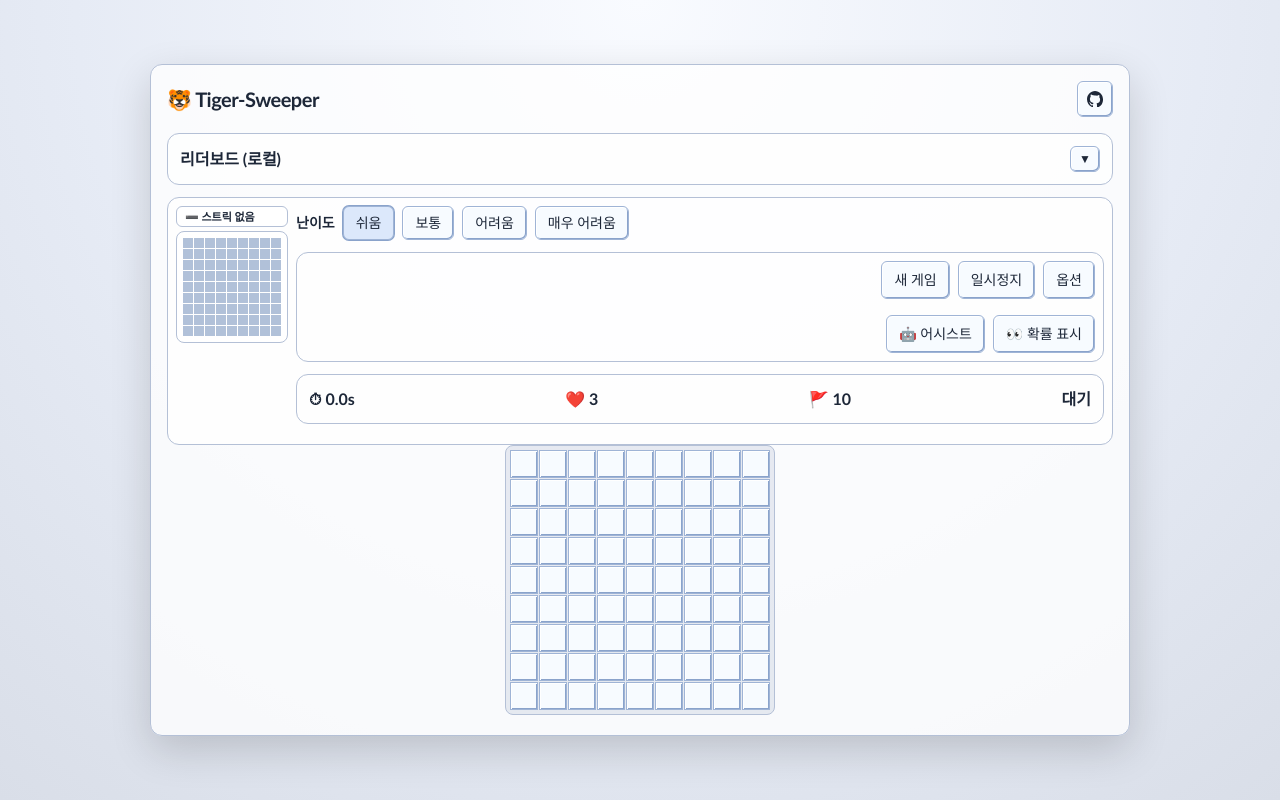
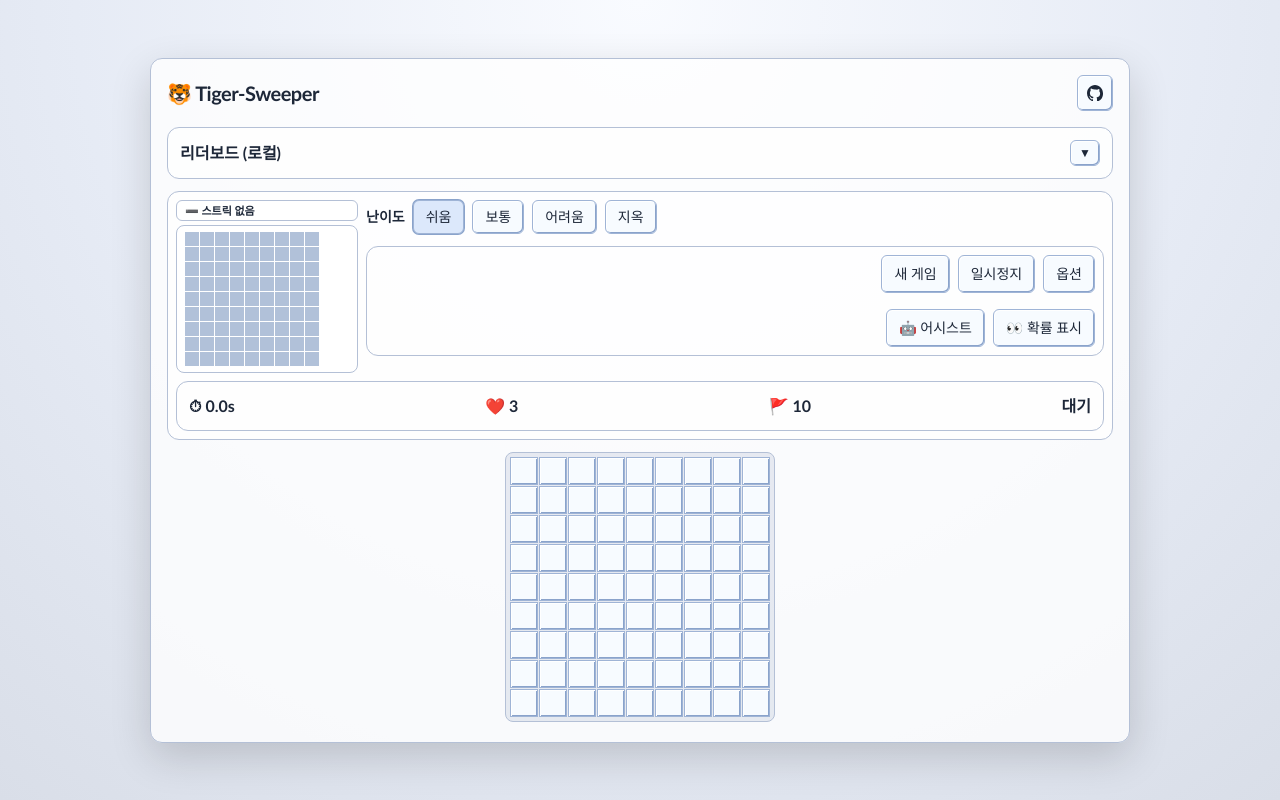
Before and after one commit to MTGVim/tiger-sweeper, a React (Vite) app: page / in a window 1280 px wide. Built offline with nearby package versions, Linux system fonts and the light colour scheme.

Commit message:
refactor: simplify sticky controls and remove hud legacy props

```diff
--- a/src/App.tsx
+++ b/src/App.tsx
@@ -307,6 +307,8 @@ export const App = () => {
   const pauseDisabled = preStart || (!state.paused && state.status !== 'playing');
   const autoSolveDisabled = false;
   const t = messages[language];
+  const statusLabel = state.paused ? t.hud.status.paused : t.hud.status[state.status];
+  const timerText = `${state.timer.toFixed(1)}s`;
   const probabilityHints = state.showProbabilities ? getProbabilityHints(state) : new Map<string, number>();
   const probabilityPrefix = state.probabilityAssistUsed ? '👀 ' : '';
   const currentStreak = streaks[state.difficulty];
@@ -355,7 +357,7 @@ export const App = () => {
 
         <div className="sticky top-2 z-20 mt-3 rounded-xl border border-[var(--border)] bg-[var(--panel)] p-2">
           <div className="flex items-start gap-2">
-            <div className="shrink-0">
+            <div className="w-[182px] min-w-[182px] flex-none">
               <div className="mb-1 rounded-md border border-[var(--border)] bg-white/75 px-2 py-1 text-[11px] font-bold leading-none">
                 {currentStreak.kind === 'win' ? '🔥' : currentStreak.kind === 'lose' ? '💥' : '➖'} {streakLabel}
               </div>
@@ -369,6 +371,7 @@ export const App = () => {
                 onChange={(difficulty) => dispatch({ type: 'SET_DIFFICULTY', difficulty })}
               />
 
+              <div className="mt-2">
                 <HUD
                   status={state.status}
                   paused={state.paused}
@@ -377,14 +380,10 @@ export const App = () => {
                   remainingMines={state.remainingMines}
                   aiMode={state.aiMode}
                   aiSpeed={state.aiSpeed}
-                theme={state.theme}
-                cellSize={state.cellSize}
-                soundEnabled={state.soundEnabled}
-                soundVolume={state.soundVolume}
-                soundPreset={state.soundPreset}
                   pauseDisabled={pauseDisabled}
                   autoSolveDisabled={autoSolveDisabled}
                   showProbabilities={state.showProbabilities}
+                  hideStatus
                   labels={t.hud}
                   onReset={() => dispatch({ type: 'RESET' })}
                   onToggleAI={() => dispatch({ type: 'TOGGLE_AI' })}
@@ -392,21 +391,21 @@ export const App = () => {
                   onToggleProbabilities={() =>
                     dispatch({ type: 'SET_SHOW_PROBABILITIES', enabled: !state.showProbabilities })
                   }
-                onToggleTheme={() =>
-                  dispatch({ type: 'SET_THEME', theme: state.theme === 'modern' ? 'windowsXP' : 'modern' })
-                }
-                onCellSizeChange={(size) => dispatch({ type: 'SET_CELL_SIZE', size })}
                   onTogglePause={() => dispatch({ type: 'TOGGLE_PAUSE' })}
-                onSoundEnabledChange={(enabled) => dispatch({ type: 'SET_SOUND_ENABLED', enabled })}
-                onSoundVolumeChange={(volume) => dispatch({ type: 'SET_SOUND_VOLUME', volume })}
-                onSoundPresetChange={(preset) => dispatch({ type: 'SET_SOUND_PRESET', preset })}
                   onOpenOptions={openOptions}
                 />
               </div>
             </div>
           </div>
+          <div className="mt-2 flex min-w-0 items-center justify-between gap-2 rounded-xl border border-[var(--border)] bg-white/60 p-2 text-xs font-bold sm:p-3 sm:text-base">
+            <span>⏱ {timerText}</span>
+            <span>❤️ {state.lives}</span>
+            <span>🚩 {state.remainingMines}</span>
+            <span>{statusLabel}</span>
+          </div>
+        </div>
 
-        <div ref={boardHostRef} className={`w-full min-w-0 ${isMobile ? 'pb-20' : ''}`}>
+        <div ref={boardHostRef} className={`mt-3 w-full min-w-0 ${isMobile ? 'pb-20' : ''}`}>
           <Board
             board={state.board}
             cellSize={state.cellSize}
--- a/src/components/HUD/HUD.tsx
+++ b/src/components/HUD/HUD.tsx
@@ -1,4 +1,4 @@
-import type { GameStatus, SoundPreset, ThemeMode } from '../../core/types';
+import type { GameStatus } from '../../core/types';
 
 interface Props {
   status: GameStatus;
@@ -8,14 +8,11 @@ interface Props {
   remainingMines: number;
   aiMode: boolean;
   aiSpeed: 1 | 2 | 4 | 8;
-  theme: ThemeMode;
-  cellSize: number;
-  soundEnabled: boolean;
-  soundVolume: number;
-  soundPreset: SoundPreset;
   pauseDisabled: boolean;
   autoSolveDisabled: boolean;
   showProbabilities: boolean;
+  hideStatus?: boolean;
+  hideOptionsButton?: boolean;
   labels: {
     newGame: string;
     probability: string;
@@ -30,12 +27,7 @@ interface Props {
   onToggleAI: () => void;
   onAiSpeedChange: (speed: 1 | 2 | 4 | 8) => void;
   onToggleProbabilities: () => void;
-  onToggleTheme: () => void;
-  onCellSizeChange: (size: number) => void;
   onTogglePause: () => void;
-  onSoundEnabledChange: (enabled: boolean) => void;
-  onSoundVolumeChange: (volume: number) => void;
-  onSoundPresetChange: (preset: SoundPreset) => void;
   onOpenOptions: () => void;
 }
 
@@ -50,30 +42,19 @@ export const HUD = ({
   remainingMines,
   aiMode,
   aiSpeed,
-  theme,
-  cellSize,
-  soundEnabled,
-  soundVolume,
-  soundPreset,
   pauseDisabled,
   autoSolveDisabled,
   showProbabilities,
+  hideStatus = false,
+  hideOptionsButton = false,
   labels,
   onReset,
   onToggleAI,
   onAiSpeedChange,
   onToggleProbabilities,
-  onToggleTheme,
-  onCellSizeChange,
   onTogglePause,
-  onSoundEnabledChange,
-  onSoundVolumeChange,
-  onSoundPresetChange,
   onOpenOptions
 }: Props) => {
-  const statusLabel = paused ? labels.status.paused : labels.status[status];
-  const timerText = `${timer.toFixed(1)}s`;
-
   return (
     <div className="mb-3 grid min-w-0 gap-2 sm:gap-3">
       <div className="flex min-w-0 flex-wrap justify-end gap-1.5 rounded-xl border border-[var(--border)] bg-white/60 p-2 sm:gap-2">
@@ -81,7 +62,7 @@ export const HUD = ({
         <button className={buttonClass} onClick={onTogglePause} disabled={pauseDisabled}>
           {paused ? labels.resume : labels.pause}
         </button>
-        <button className={buttonClass} onClick={onOpenOptions}>{labels.options}</button>
+        {hideOptionsButton ? null : <button className={buttonClass} onClick={onOpenOptions}>{labels.options}</button>}
         <div className="basis-full" />
         <div className="relative inline-flex flex-col items-end">
           <button
@@ -116,12 +97,14 @@ export const HUD = ({
         </button>
       </div>
 
-      <div className="flex min-w-0 items-center justify-between gap-2 rounded-xl border border-[var(--border)] bg-white/60 p-2 text-xs font-bold sm:p-3 sm:text-base">
-        <span>⏱ {timerText}</span>
-        <span>❤️ {lives}</span>
-        <span>🚩 {remainingMines}</span>
-        <span>{statusLabel}</span>
-      </div>
+      {hideStatus ? null : (
+        <div className="flex min-w-0 items-center justify-between gap-2 rounded-xl border border-[var(--border)] bg-white/60 p-2 text-xs font-bold sm:p-3 sm:text-base">
+          <span>⏱ {`${timer.toFixed(1)}s`}</span>
+          <span>❤️ {lives}</span>
+          <span>🚩 {remainingMines}</span>
+          <span>{paused ? labels.status.paused : labels.status[status]}</span>
+        </div>
+      )}
     </div>
   );
 };
--- a/src/components/MiniMap/MiniMap.tsx
+++ b/src/components/MiniMap/MiniMap.tsx
@@ -9,9 +9,11 @@ export const MiniMap = ({ board }: Props) => {
   const cols = board[0]?.length ?? 0;
   if (rows === 0 || cols === 0) return null;
 
-  const compact = rows > 24 || cols > 18;
-  const gap = compact ? 0 : 1;
-  const cellSize = Math.max(2, Math.floor(Math.min(92 / cols, 124 / rows)));
+  const dense = rows > 24 || cols > 18;
+  const gap = dense ? 0 : 1;
+  const maxWidth = 128;
+  const maxHeight = 170;
+  const cellSize = Math.max(2, Math.floor(Math.min(maxWidth / cols, maxHeight / rows)));
 
   const cellBg = (cell: BoardType[number][number]): string => {
     if (cell.isOpen && cell.isMine) return 'var(--mine)';
@@ -21,9 +23,9 @@ export const MiniMap = ({ board }: Props) => {
   };
 
   return (
-    <div className="shrink-0 rounded-lg border border-[var(--border)] bg-white/75 p-1.5">
+    <div className="shrink-0 rounded-lg border border-[var(--border)] bg-white/75 px-2 py-1.5">
       <div
-        className="grid"
+        className="mx-auto grid"
         style={{
           gap: `${gap}px`,
           gridTemplateColumns: `repeat(${cols}, ${cellSize}px)`
--- a/src/i18n/messages.ts
+++ b/src/i18n/messages.ts
@@ -68,7 +68,7 @@ export const messages: Record<AppLanguage, Messages> = {
     appTitle: '🐯 Tiger-Sweeper',
     githubAria: 'GitHub 저장소',
     difficultyLabel: '난이도',
-    difficulty: { easy: '쉬움', normal: '보통', hard: '어려움', veryHard: '매우 어려움' },
+    difficulty: { easy: '쉬움', normal: '보통', hard: '어려움', veryHard: '지옥' },
     hud: {
       newGame: '새 게임',
       probability: '👀 확률 표시',
@@ -136,7 +136,7 @@ export const messages: Record<AppLanguage, Messages> = {
     appTitle: '🐯 Tiger-Sweeper',
     githubAria: 'GitHub Repository',
     difficultyLabel: 'Difficulty',
-    difficulty: { easy: 'Easy', normal: 'Normal', hard: 'Hard', veryHard: 'Very Hard' },
+    difficulty: { easy: 'Easy', normal: 'Normal', hard: 'Hard', veryHard: 'Hell' },
     hud: {
       newGame: 'New Game',
       probability: '👀 Probabilities',
```
Lines whose indentation alone changed are shown as unchanged.
